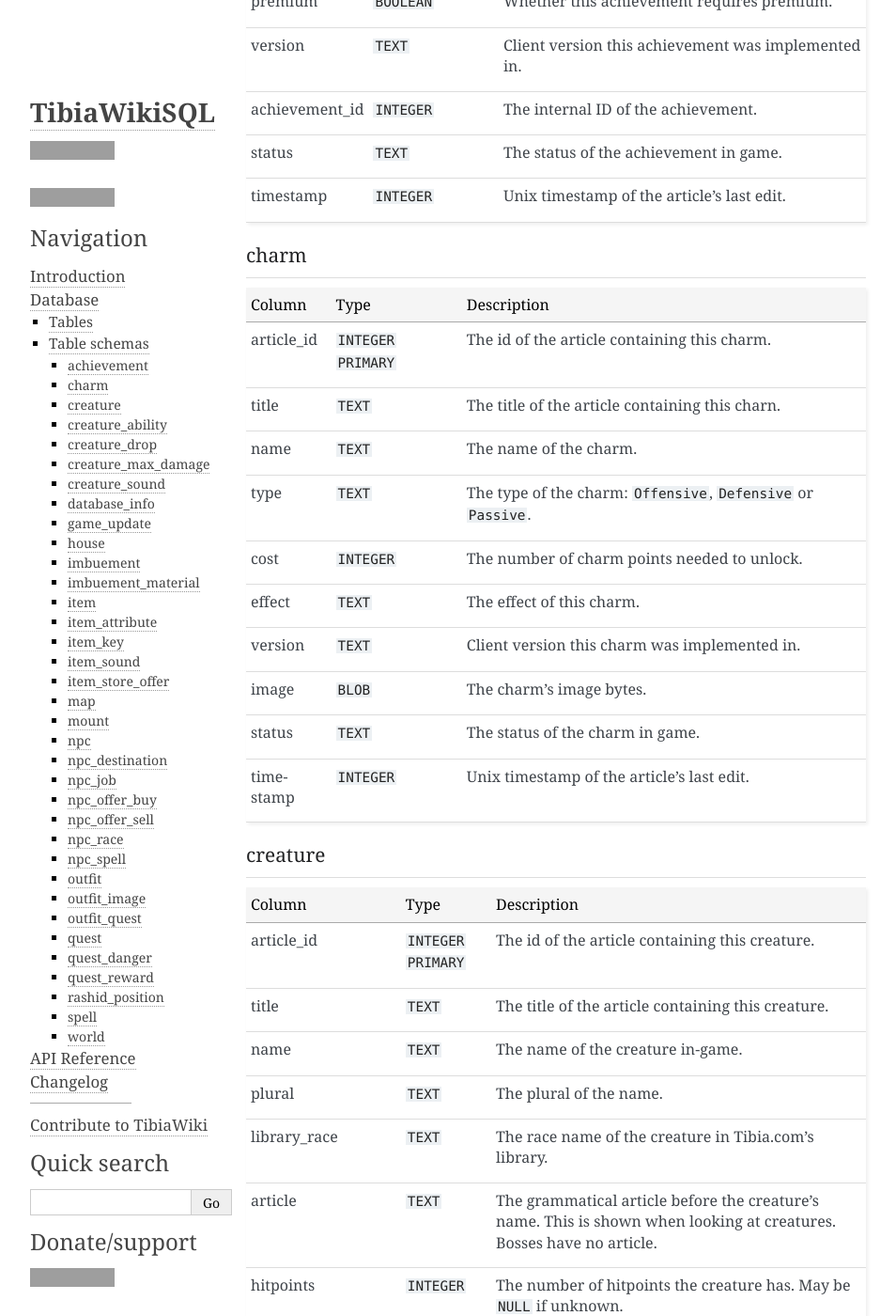
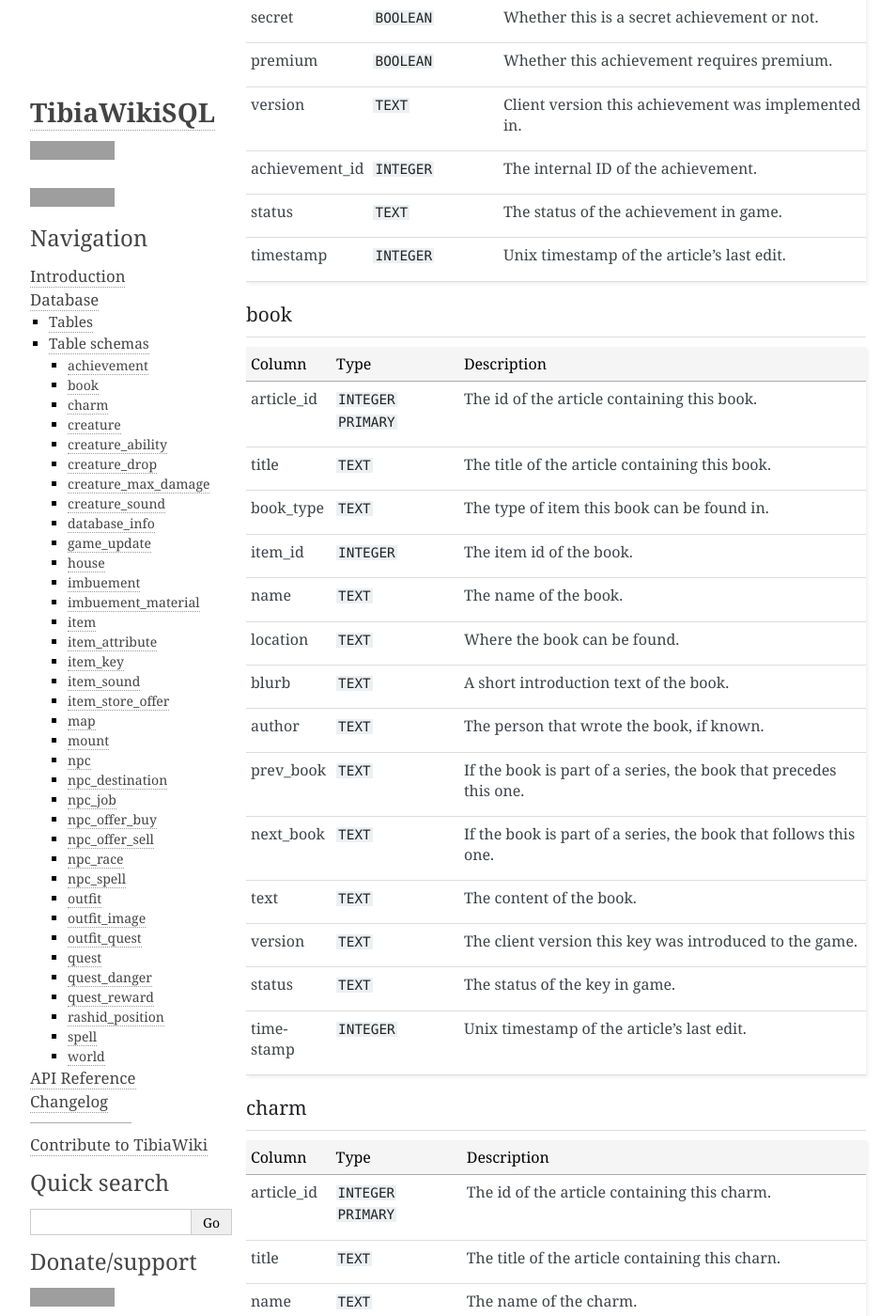
Before and after one commit to Galarzaa90/tibiawiki-sql, a Sphinx documentation site: the page built from docs/schema.rst, in a window 1280 px wide and 1400 px high, scrolled down 2871 px, cut to the strip 0-1400 px from the top of the window. Shown: the whole strip at 94% size, without its empty margins (158-1112 px from the left). Built offline with Sphinx 7.4.7, drawn with Linux system fonts in a browser that asks for light colours; some of the changed text lies outside the part shown; grey boxes are pictures that could not be loaded.

Commit message:
Add book class and table to documentation

```diff
--- a/docs/api.rst
+++ b/docs/api.rst
@@ -123,6 +123,12 @@ ItemStoreOffer
    :members:
    :inherited-members:
 
+Book
+~~~~
+.. autoclass:: tibiawikisql.models.Book()
+   :members:
+   :inherited-members:
+
 Key
 ~~~
 .. autoclass:: tibiawikisql.models.Key()
--- a/docs/schema.rst
+++ b/docs/schema.rst
@@ -14,6 +14,8 @@ Tables
 |         Table          |                       Description                       |
 +========================+=========================================================+
 | `achievement`_         | Contains information for all achievements.              |
++------------------------+---------------------------------------------------------+
+| `book`_                | Contains information about books.                       |
 +------------------------+---------------------------------------------------------+
 | `charm`_               | Contains information for all charms.                    |
 +------------------------+---------------------------------------------------------+
@@ -133,6 +136,42 @@ achievement
 +----------------+-------------+------------------------------------------------------+
 | timestamp      | ``INTEGER`` | Unix timestamp of the article's last edit.           |
 +----------------+-------------+------------------------------------------------------+
+
+book
+~~~~
++------------+-------------+-------------------------------------------------------------------+
+|   Column   |    Type     |                            Description                            |
++============+=============+===================================================================+
+| article_id | ``INTEGER`` | The id of the article containing this book.                       |
+|            | ``PRIMARY`` |                                                                   |
++------------+-------------+-------------------------------------------------------------------+
+| title      | ``TEXT``    | The title of the article containing this book.                    |
++------------+-------------+-------------------------------------------------------------------+
+| book_type  | ``TEXT``    | The type of item this book can be found in.                       |
++------------+-------------+-------------------------------------------------------------------+
+| item_id    | ``INTEGER`` | The item id of the book.                                          |
++------------+-------------+-------------------------------------------------------------------+
+| name       | ``TEXT``    | The name of the book.                                             |
++------------+-------------+-------------------------------------------------------------------+
+| location   | ``TEXT``    | Where the book can be found.                                      |
++------------+-------------+-------------------------------------------------------------------+
+| blurb      | ``TEXT``    | A short introduction text of the book.                            |
++------------+-------------+-------------------------------------------------------------------+
+| author     | ``TEXT``    | The person that wrote the book, if known.                         |
++------------+-------------+-------------------------------------------------------------------+
+| prev_book  | ``TEXT``    | If the book is part of a series, the book that precedes this one. |
++------------+-------------+-------------------------------------------------------------------+
+| next_book  | ``TEXT``    | If the book is part of a series, the book that follows this one.  |
++------------+-------------+-------------------------------------------------------------------+
+| text       | ``TEXT``    | The content of the book.                                          |
++------------+-------------+-------------------------------------------------------------------+
+| version    | ``TEXT``    | The client version this key was                                   |
+|            |             | introduced to the game.                                           |
++------------+-------------+-------------------------------------------------------------------+
+| status     | ``TEXT``    | The status of the key in game.                                    |
++------------+-------------+-------------------------------------------------------------------+
+| timestamp  | ``INTEGER`` | Unix timestamp of the article's last edit.                        |
++------------+-------------+-------------------------------------------------------------------+
 
 charm
 ~~~~~
```
Also changed, not shown: other parts of docs/schema.rst (+3 -2 lines), 3 other files.
